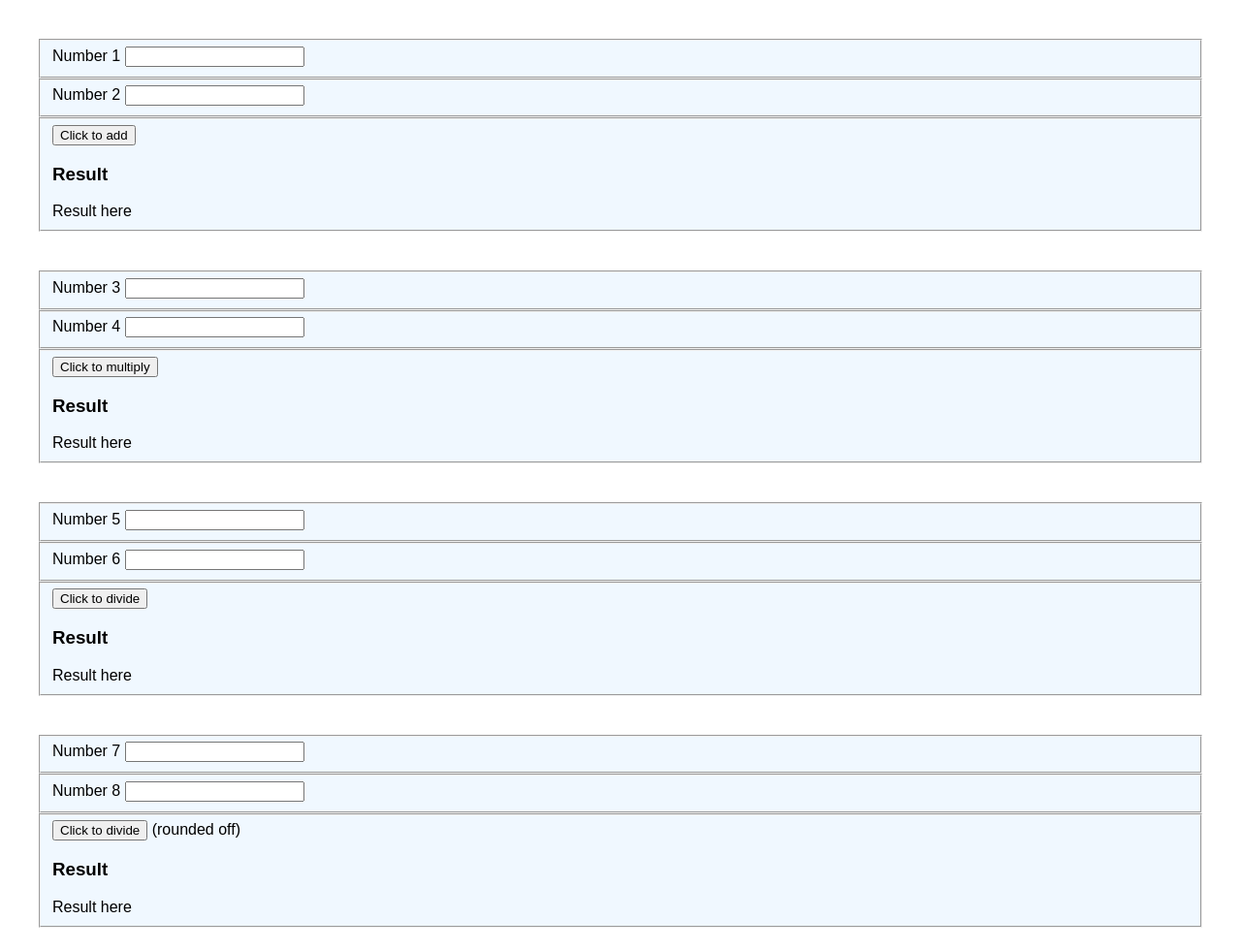
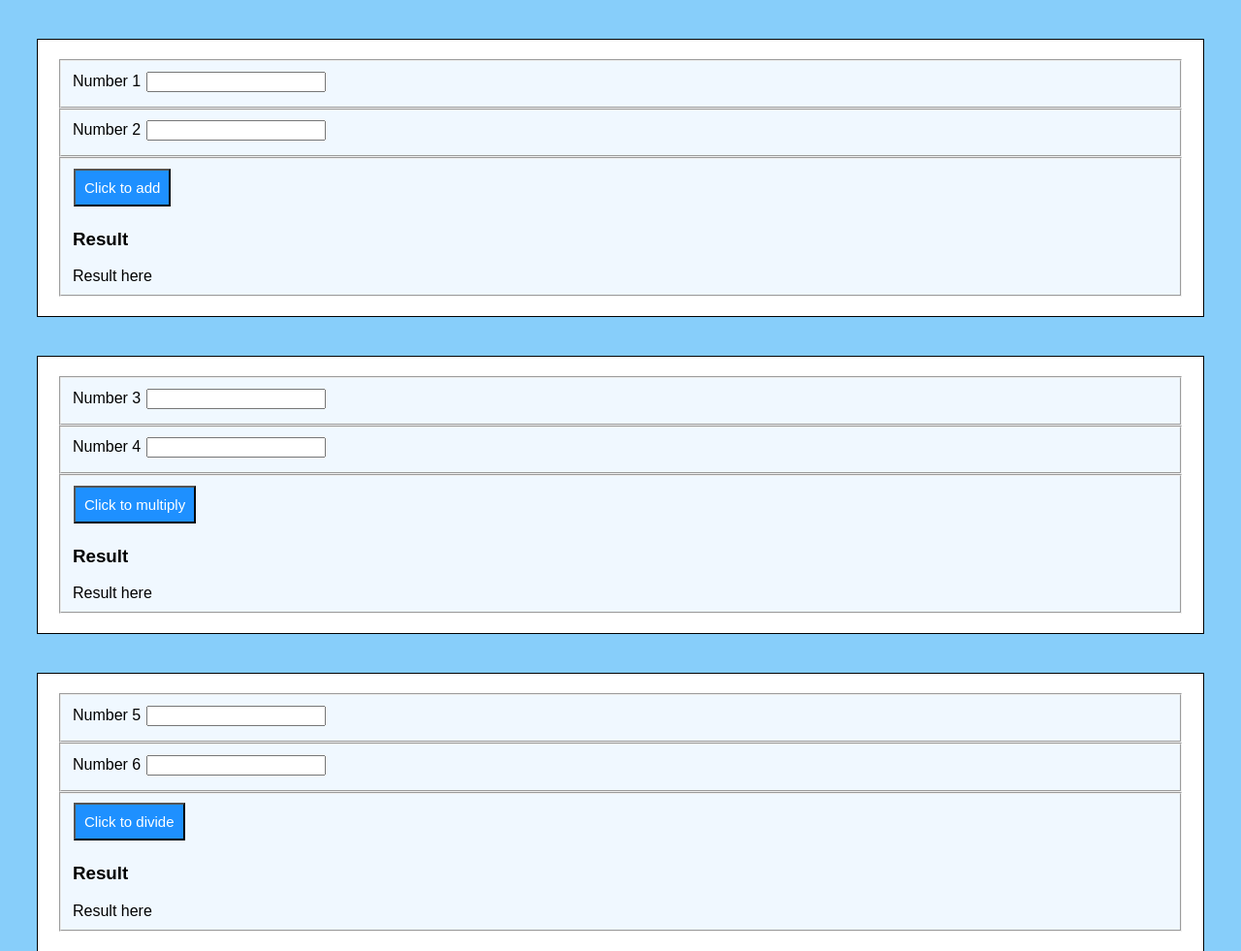
Before and after one commit to fengyilidw/FengYi_Li_wk_two_hw, a plain HTML site: page index.html in a window 1280 px wide. Shown: the top 981 px of the page at 97% size. Drawn offline with Linux system fonts and the light colour scheme.

Commit message:
First commit

```diff
--- a/style.css
+++ b/style.css
@@ -1,8 +1,37 @@
 
-.form{margin-right: 30px;
+body{background-color: lightskyblue;}
+
+.form{
+    margin-right: 30px;
     margin-left: 30px;
     margin-top: 40px;
+    padding:20px;
+    border: 0.5px solid black;
+    background-color: white;
     font-family:Arial, Helvetica, sans-serif;
+    }
+
+fieldset{
+    background-color:aliceblue;
+    }
+
+input{
+    text-align: center;
+    margin: 5px 1px;
+     }
+
+input:hover{
+    border: 2px solid dodgerblue;
+    }
+
+button{
+    padding: 9px;
+    background-color:dodgerblue;
+    color: white;
+    display: inline-block;
+    font-size: 15px;
+    margin: 4px 1px;
+       }
+
+button:hover{color: yellow;
 }
-
-fieldset{background-color:aliceblue;}
```
Also changed, not shown: FengYi-Li-week-two-hw.txt, 1 other file.
